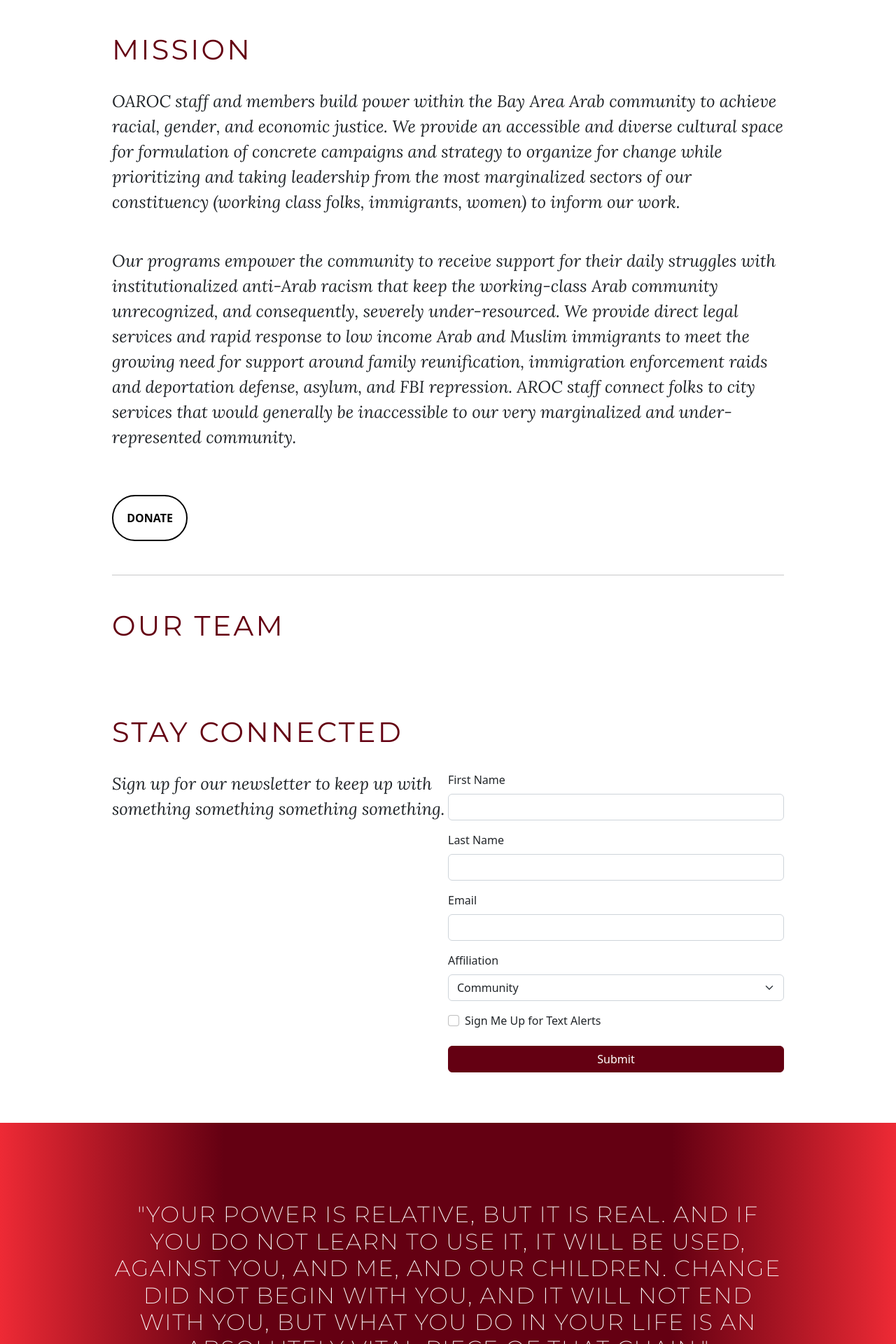
After one commit to saraabi/django_aroc, a Django app: page /learn in a window 1280 px wide. The commit adds this page. Shown: the part 717-2637 px from the top of the page at 70% size. Run offline with Django 4.2, Linux system fonts and the light colour scheme; some libraries are stand-ins or nearby versions.

Commit message:
add learn page

```diff
--- a/aroc/urls.py
+++ b/aroc/urls.py
@@ -6,6 +6,9 @@
 
 urlpatterns = [
     path('', Home.as_view(), name='home'),
-    path('about', TemplateView.as_view(template_name='about.html'), name='about'),
+    path('about', TemplateView.as_view(
+        template_name='about.html'), name='about'),
+    path('learn', TemplateView.as_view(
+        template_name='learn.html'), name='learn'),
     # path('subscriber', SubscriberCreate.as_view(), name='subscriber_create'),
 ]
--- a/templates/base.html
+++ b/templates/base.html
@@ -147,6 +147,13 @@
                     left: 50%;
                     transform: translate(-50%, -50%);
                 }
+            .Hero-learn {
+                background: linear-gradient( rgba(0, 0, 0, 0.2), rgba(0, 0, 0, 0.4) ), url(https://asfour.s3.us-west-1.amazonaws.com/media/public/urbanshield.jpeg);
+                background-repeat: no-repeat;
+                background-size: cover;
+                background-position-y: 28%;
+                position: relative;
+            }
             .PhotoSection {
                 height: 450px;
                 width: 340px;
@@ -160,7 +167,8 @@
                     text-transform: uppercase;
                 }
                 .SectionOne {
-                    background: linear-gradient( rgba(238, 42, 53, 0.5), rgba(238, 42, 53, 0.5) ), url(https://asfour.s3.us-west-1.amazonaws.com/media/public/mural_115650.jpeg);
+                    background: linear-gradient( rgba(238, 42, 53, 0.5), rgba(238, 42, 53, 0.5) ), url(https://asfour.s3.us-west-1.amazonaws.com/media/public/urbanshield.jpeg);
+                    background-position: center;
                     background-repeat: no-repeat;
                     background-size: cover;
                 }
--- a/templates/index.html
+++ b/templates/index.html
@@ -9,7 +9,7 @@
         <h2 class="Vision text-white">AROC envisions powerful and liberated Arab communities living with freedom and self-determination from the Bay Area to our homelands. We are abolitionists, feminists, and internationalists who believe that the liberation of SWANA (South West Asian North African) people is inextricably tied to the liberation of all oppressed people. </h2>
     </div>
     <div class="mx-auto w-75 py-5 d-flex flex-lg-row flex-column justify-content-between">
-        <a href="" class="PhotoSection d-flex flex-column justify-content-center SectionOne">
+        <a href="{% url 'learn' %}" class="PhotoSection d-flex flex-column justify-content-center SectionOne">
             <div class="PhotoSection-text text-center text-white">
                 LEARN
             </div>
--- /dev/null
+++ b/templates/learn.html
@@ -0,0 +1,53 @@
+{% extends 'base.html' %}
+{% block content %}
+<div class="Hero-about Hero-learn">
+    <h1 class="text-center text-white text-uppercase">Our Work</h1>
+</div>
+<div class="mx-auto w-75 py-5">
+    <h3 class="SectionTitle text-uppercase pb-2">Mission</h3>
+    <p class="py-3">OAROC staff and members build power within the Bay Area Arab community to achieve racial, gender, and economic justice.  We provide an accessible and diverse cultural space for formulation of concrete campaigns and strategy to organize for change while prioritizing and taking leadership from the most marginalized sectors of our constituency (working class folks, immigrants, women) to inform our work.   </p>
+
+    <p class="py-3">Our programs empower the community to receive support for their daily struggles with institutionalized anti-Arab racism that keep the working-class Arab community unrecognized, and consequently, severely under-resourced.  We provide direct legal services and rapid response to low income Arab and Muslim immigrants to meet the growing need for support around family reunification, immigration enforcement raids and deportation defense, asylum, and FBI repression.  AROC staff connect folks to city services that would generally be inaccessible to our very marginalized and under-represented community.</p>
+    <div class="social-donate my-5">
+        <a class="OvalButton DonateButton d-inline-block" href="https://araborganizing.networkforgood.com/projects/100246-main-giving-page">Donate</a>
+    </div>
+    <hr class="my-5">
+    <h3 class="SectionTitle text-uppercase">Our Team</h3>
+    <div class="mx-auto w-75 py-5">
+    </div>
+    <h3 class="SectionTitle text-uppercase">Stay Connected</h3>
+    <div class="d-flex flex-lg-row flex-column py-4">
+        <div style="flex:1;">
+            <p>Sign up for our newsletter to keep up with something something something something. </p>
+        </div>
+        <div style="flex:1;">
+            <form>
+                <label for="id_firstName" class="form-label">First Name</label>
+                <input id="id_firstName" type="text" class="form-control mb-3" name='first_name'>
+                <label for="id_lasttName" class="form-label">Last Name</label>
+                <input id="id_lastName" type="text" class="form-control mb-3" name='last_name'>
+                <label for="id_email" class="form-label">Email</label>
+                <input id="id_email" type="email" class="form-control mb-3" name='email'>
+                <label for="id_category" class="form-label">Affiliation</label>
+                <select id="id_category" class="form-select mb-3">
+                    <option>Community</option>
+                    <option>Donor</option>
+                    <option>Partner</option>
+                    <option>Other</option>
+                </select>
+                <div class="mb-3 form-check">
+                    <input type="checkbox" class="form-check-input" id="id_checkBox">
+                    <label class="form-check-label" for="id_checkBox">Sign Me Up for Text Alerts</label>
+                  </div>
+                <button type="submit" class="btn btn-primary w-100 mt-2">Submit</button>
+            </form>
+        </div>
+    </div>
+</div>
+<div class="Gradient py-5">
+    <div class="mx-auto w-75 py-5">
+        <h4 class="text-white text-center text-uppercase py-3">"Your power is relative, but it is real. And if you do not learn to use it, it will be used, against you, and me, and our children. Change did not begin with you, and it will not end with you, but what you do in your life is an absolutely vital piece of that chain."</h4>
+        <p class="Quote-byline text-white text-center">- Audre Lorde</p>
+    </div>
+</div>
+{% endblock %}
```
